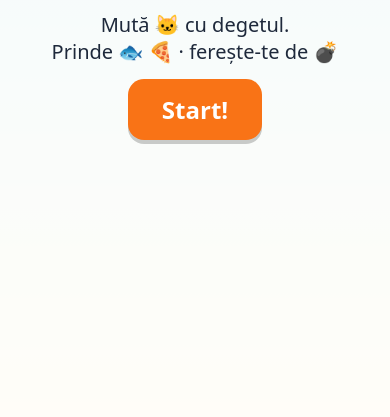
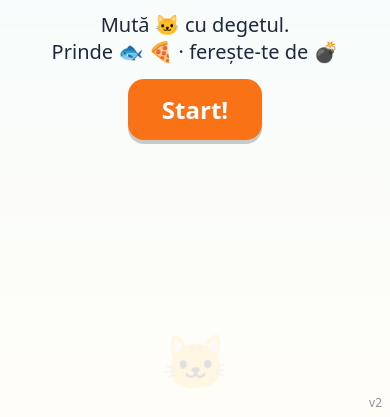
Before and after one commit to Alex-glitch-lab/jocul-clasei, a plain HTML site: page index.html in a window 390 px wide. Shown: the part 427-844 px from the top of the page. Drawn offline with Linux system fonts and the light colour scheme.

Commit message:
iPhone: fix load crash, start on touchend, no inset, on-screen errors (v2)
Co-Authored-By: Claude Opus 5.5 <noreply@anthropic.com>

```diff
--- a/index.html
+++ b/index.html
@@ -6,10 +6,12 @@
 <title>Jocul Clasei</title>
 <style>
   :root { --bg1:#7dd3fc; --bg2:#fef3c7; --ink:#1e293b; --btn:#f97316; }
-  html,body{margin:0;height:100%;overflow:hidden;overscroll-behavior:none;position:fixed;inset:0;-webkit-touch-callout:none;-webkit-tap-highlight-color:transparent;background:var(--bg1);font-family:system-ui,-apple-system,"Segoe UI",Roboto,sans-serif;color:var(--ink);touch-action:none;user-select:none;-webkit-user-select:none}
-  canvas{display:block;width:100vw;height:100vh}
+  html,body{margin:0;height:100%;overflow:hidden;overscroll-behavior:none;position:fixed;top:0;left:0;right:0;bottom:0;-webkit-touch-callout:none;-webkit-tap-highlight-color:transparent;background:var(--bg1);font-family:system-ui,-apple-system,"Segoe UI",Roboto,sans-serif;color:var(--ink);touch-action:none;user-select:none;-webkit-user-select:none}
+  canvas{display:block;position:fixed;top:0;left:0;width:100vw;height:100vh}
+  #err{position:fixed;left:8px;right:8px;bottom:8px;z-index:9;background:#b91c1c;color:#fff;font:14px/1.3 monospace;padding:10px;border-radius:8px;white-space:pre-wrap}
+  #ver{position:fixed;right:8px;bottom:6px;font-size:12px;opacity:.5;z-index:3}
   #hud{position:fixed;top:0;left:0;right:0;display:flex;justify-content:space-between;padding:12px 16px;font-size:22px;font-weight:800;pointer-events:none}
-  .screen{position:fixed;inset:0;display:flex;flex-direction:column;align-items:center;justify-content:center;text-align:center;padding:24px;gap:14px;background:rgba(255,255,255,.88)}
+  .screen{position:fixed;top:0;left:0;right:0;bottom:0;z-index:2;display:flex;flex-direction:column;align-items:center;justify-content:center;text-align:center;padding:24px;gap:14px;background:rgba(255,255,255,.88)}
   .screen h1{font-size:34px;margin:0}
   .screen p{font-size:20px;margin:0;max-width:420px;line-height:1.35}
   .big{font-size:64px}
@@ -19,6 +21,8 @@
 </head>
 <body>
 <canvas id="c"></canvas>
+<div id="err" class="hidden"></div>
+<div id="ver">v2</div>
 <div id="hud"><span id="score">⭐ 0</span><span id="lives">❤️❤️❤️</span></div>
 
 <div id="start" class="screen">
@@ -37,6 +41,8 @@
 </div>
 
 <script>
+// Orice eroare apare pe ecran (roșu), ca s-o putem vedea pe telefon.
+window.onerror = function (msg, src, line) { var b = document.getElementById('err'); b.textContent = 'Eroare: ' + msg + ' (linia ' + line + ')'; b.classList.remove('hidden'); };
 // ======== SETĂRILE JOCULUI — aici schimbăm ce aleg copiii ========
 const JOC = {
   titlu:      "Jocul Clasei a III-a",
@@ -52,7 +58,7 @@ const JOC = {
 // ================================================================
 
 const cv = document.getElementById('c'), ctx = cv.getContext('2d');
-let W, H, DPR, hero, items, score, lives, t0, last, running = false, spawnAcc = 0;
+let W, H, DPR, hero = { x: 0, y: 0 }, items = [], score = 0, lives = 0, t0, last, running = false, spawnAcc = 0;
 const $ = id => document.getElementById(id);
 
 function setup() {
@@ -72,6 +78,7 @@ function resize() {
 function size() { return Math.max(36, Math.min(W, H) * 0.11); }
 
 function start() {
+  if (running) return;
   hero = { x: W / 2, y: H - size() * 1.2 };
   items = []; score = 0; lives = JOC.vieti; spawnAcc = 0;
   t0 = last = performance.now(); running = true;
@@ -99,7 +106,7 @@ function spawn(elapsed) {
 
 function loop(now) {
   if (!running) return;
-  const dt = Math.min((now - last) / 1000, 0.05); last = now;
+  const dt = Math.max(0, Math.min((now - last) / 1000, 0.05)); last = now;
   const elapsed = (now - t0) / 1000;
   spawnAcc += dt;
   const every = Math.max(0.35, 0.9 - elapsed * 0.012) / JOC.viteza;
@@ -149,9 +156,14 @@ addEventListener('keydown', e => {
   if (e.key === 'ArrowRight') hero.x = Math.min(W - size() / 2, hero.x + W * 0.08);
 });
 addEventListener('resize', () => { resize(); if (hero) hero.y = H - size() * 1.2; });
-$('go').onclick = start; $('again').onclick = start;
+// Pe iPhone pornim la atingere (touchend), nu așteptăm click-ul.
+function tapButton(el) {
+  el.addEventListener('touchend', function (e) { e.preventDefault(); e.stopPropagation(); start(); }, { passive: false });
+  el.addEventListener('click', start);
+}
+tapButton($('go')); tapButton($('again'));
 
-resize(); setup(); draw();
+resize(); setup(); hero.x = W / 2; hero.y = H - size() * 1.2; draw();
 </script>
 </body>
 </html>
```
